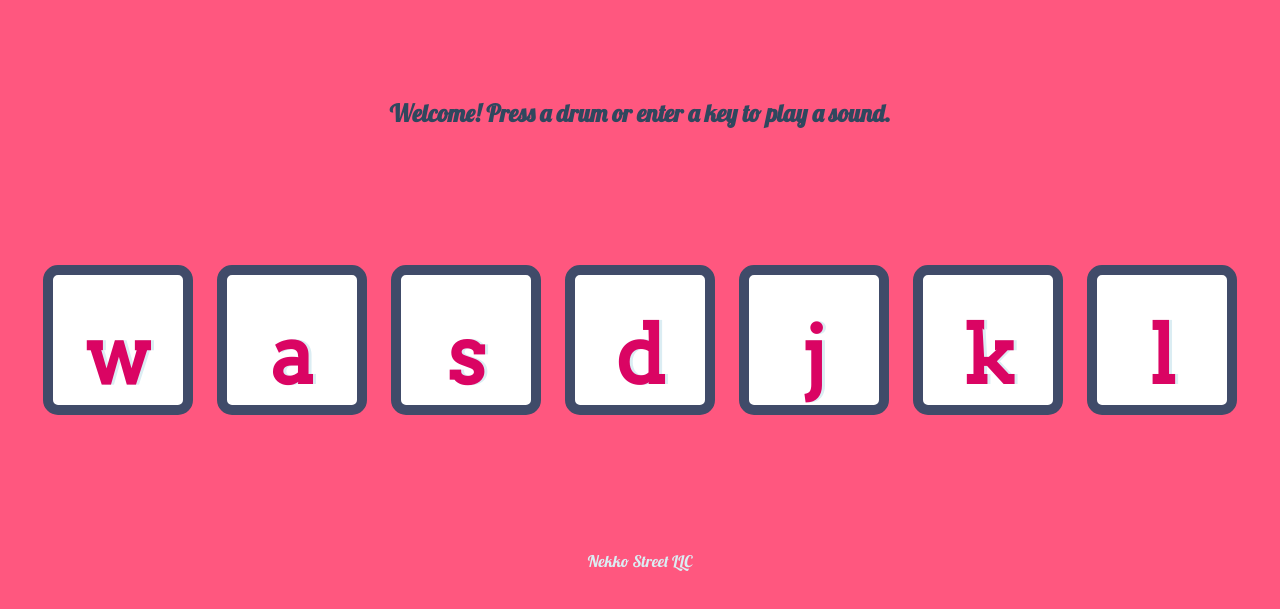
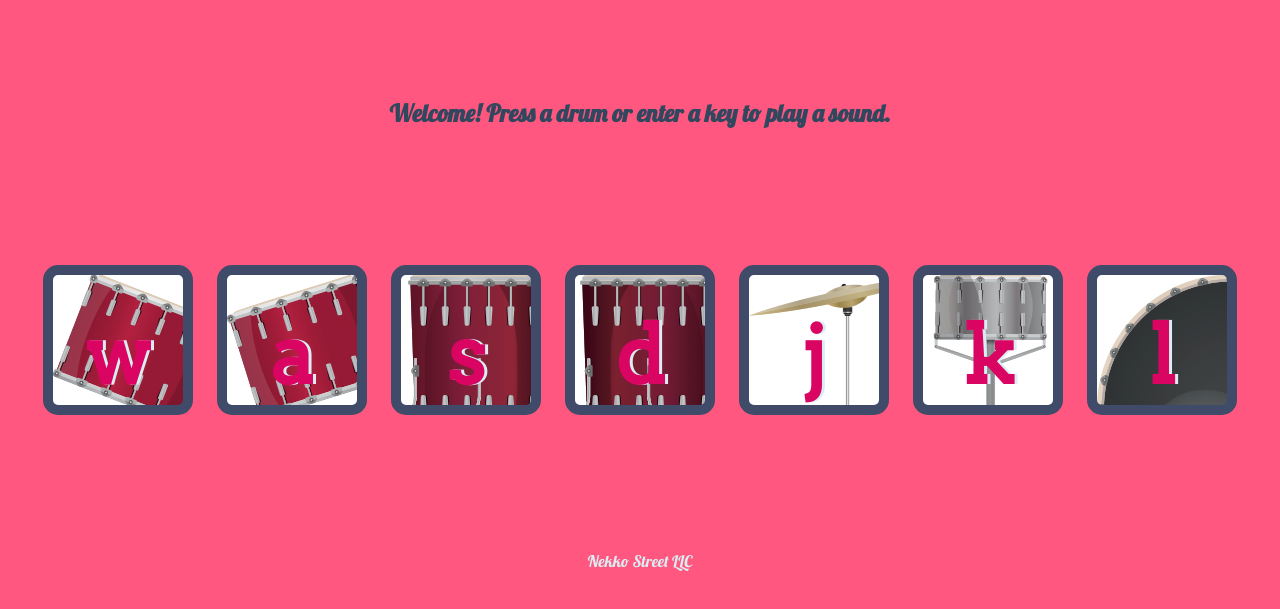
Before and after one commit to aliasisnekko/Interactive-Drums, a plain HTML site: page index.html in a window 1280 px wide. Shown: the part 169-778 px from the top of the page. Drawn offline with Linux system fonts and the light colour scheme; a web font is replaced by a local one.

Commit message:
trying to fix images

```diff
--- a/css/style.css
+++ b/css/style.css
@@ -23,31 +23,31 @@ footer {
 }
 
 .w {
-    background-image: url('images/tom1.png');
+    background-image: url('/images/tom1.png');
 }
 
 .a {
-    background-image: url('images/tom2.png');
+    background-image: url('/images/tom2.png');
 }
 
 .s {
-    background-image: url('images/tom3.png');
+    background-image: url('/images/tom3.png');
 }
 
 .d {
-    background-image: url('images/tom4.png');
+    background-image: url('/images/tom4.png');
 }
 
 .j {
-    background-image: url('images/crash.png');
+    background-image: url('/images/crash.png');
 }
 
 .k {
-    background-image: url('images/snare.png');
+    background-image: url('/images/snare.png');
 }
 
 .l {
-    background-image: url('images/kick.png');
+    background-image: url('/images/kick.png');
 }
 
 .set {
```
